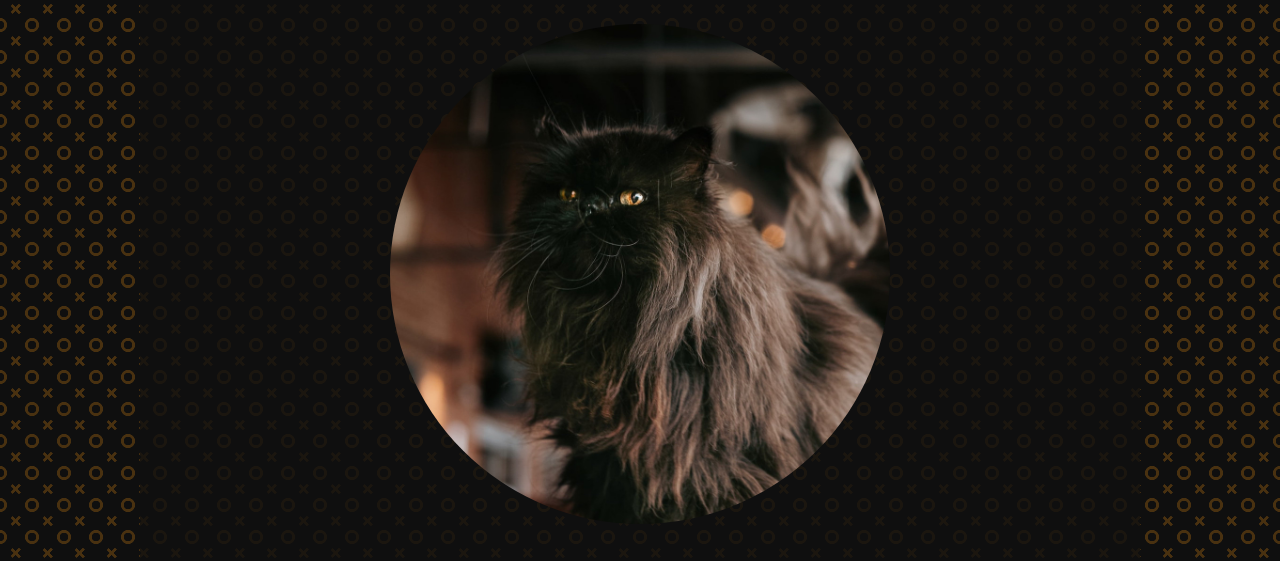
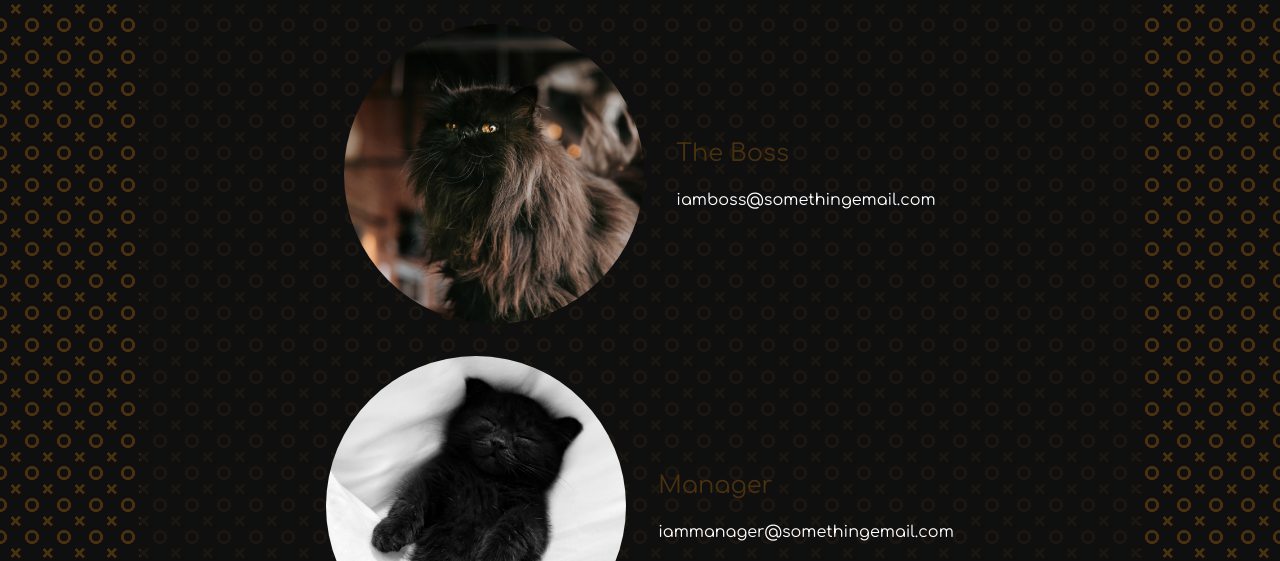
Before and after one commit to smkakitani/odin-restaurant-page, a website built with webpack: page dist/index.html in a window 1280 px wide. Shown: the part 391-952 px from the top of the page. Built offline with nearby package versions, Linux system fonts and the light colour scheme.

Commit message:
Add contact.js content and fix some typos and comments

```diff
--- a/src/pages/contact.js
+++ b/src/pages/contact.js
@@ -1,5 +1,32 @@
 import catTheBoss from '../images/cat-the-boss.jpg';
+import catManager from '../images/cat-manager.jpg';
+import catSoldier from '../images/cat-soldier.jpg';
 
+// contacts factory function
+const ContactFactory = (cssClass, image, title, email) => {
+  const catDiv = document.createElement('div');
+  catDiv.classList.add(`${cssClass}`);
+
+  //img
+  const contactImg = document.createElement('img');
+  contactImg.src = image;
+  catDiv.appendChild(contactImg);
+
+  // description
+  const contactPara = document.createElement('div');
+  contactPara.classList.add('description');
+  catDiv.appendChild(contactPara);
+
+  const contactTitle = document.createElement('p');
+  contactTitle.textContent = `${title}`;
+  contactPara.appendChild(contactTitle);
+
+  const contactText = document.createElement('p');
+  contactText.textContent = `${email}`;
+  contactPara.appendChild(contactText);
+
+  return catDiv;
+};
 
 const contactPage = function() {
   const mainContainer = document.querySelector('#content');
@@ -8,10 +35,13 @@ const contactPage = function() {
   mainContainer.appendChild(contactDiv);
 
   // append contacts to .contact
+  const managerContact = ContactFactory('manager', catManager, 'Manager', 'iammanager@somethingemail.com');
+  const soldierContact = ContactFactory('soldier', catSoldier, 'Soldiers', 'meowmeow@somethingemail.com');
+
   contactDiv.appendChild(contactTheBoss());
+  contactDiv.appendChild(managerContact);
+  contactDiv.appendChild(soldierContact);
 
-
-  console.log('contaaacts');
   return mainContainer;
 };
 
@@ -25,7 +55,18 @@ const contactTheBoss = function() {
   theBossImg.alt = "Black cat named The Boss, current proprietary"
   theBossDiv.appendChild(theBossImg);
 
-  // text
+  // description
+  const theBossPara = document.createElement('div');
+  theBossPara.classList.add('description');
+  theBossDiv.appendChild(theBossPara);
+
+  const theBossTitle = document.createElement('p');
+  theBossTitle.textContent = "The Boss";
+  theBossPara.appendChild(theBossTitle);
+
+  const theBossText = document.createElement('p');
+  theBossText.textContent = "iamboss@somethingemail.com";
+  theBossPara.appendChild(theBossText);
 
   return theBossDiv;
 };
--- a/src/pages/home.js
+++ b/src/pages/home.js
@@ -23,7 +23,6 @@ const homePage = function() {
   text.textContent = "The Boss, she owns it!";
   homeDiv.appendChild(text);
 
-  // console.log(mainContainer);
   return mainContainer;
 };
 
--- a/src/pages/menu.js
+++ b/src/pages/menu.js
@@ -22,7 +22,6 @@ const menuPage = function() {
   menuDiv.appendChild(menuCappuccino());
   menuDiv.appendChild(menuFrappe());
 
-  // console.log(drinkMocha);
   return mainContainer;
 };
 
--- a/src/styles/contact.css
+++ b/src/styles/contact.css
@@ -1,19 +1,27 @@
 .contact {
   display: grid;
   grid-template-rows: 1fr 1fr;
-
+  gap: 2em;
 }
 
-.the-boss {
+.the-boss, .manager, .soldier {
   color: #fff;
 
   display: flex;
   justify-content: center;
+  align-items: center;
+  gap: 2em;
 }
 
-.the-boss img {
-  width: 50%;
+.the-boss img, .manager img, .soldier img {
+  width: 30%;
   height: auto;
 
   border-radius: 50%;
 }
+
+.description p:first-child {
+  color: var(--color-brown);
+  font-size: 1.5rem;
+  margin-bottom: 1em;
+}
--- a/src/styles/style.css
+++ b/src/styles/style.css
@@ -15,6 +15,7 @@
   --color-brown-opacity: rgb(73, 49, 16, 0.8);
 }
 
+/* creating fonts */
 @font-face {
   font-family: 'Comfortaa';
   src: url('../fonts/Comfortaa-VariableFont.ttf');
@@ -26,7 +27,7 @@
   src: url('../fonts/IndieFlower-Regular.ttf');
 }
 
-
+/* everything else */
 body {
   background: radial-gradient(circle at top left,transparent 9%, #493110 10% ,#493110 15% , transparent 16%) , radial-gradient(circle at bottom left,transparent 9%, #493110 10% ,#493110 15% , transparent 16%), radial-gradient(circle at top right ,transparent 9%, #493110 10% ,#493110 15% , transparent 16%) , radial-gradient(circle at bottom right,transparent 9%, #493110 10% ,#493110 15% , transparent 16%),radial-gradient(circle, transparent 25%, #0f0f0f  26%),linear-gradient(45deg, transparent 46%, #493110 47%, #493110 52%, transparent 53%), linear-gradient(135deg, transparent 46%, #493110 47%, #493110 52%, transparent 53%);
         background-size: 2em 2em;
@@ -57,12 +58,11 @@ header  p:first-child {
 }
 
 #tabs {
-  color: #fff/* var(--color-brown) */;
+  color: #fff;
   font-family: 'Comfortaa',  sans-serif;
   font-size: 2rem;
 
   width: 500px;
-  /* background-color: var(--color-darkest-opacity); */
   padding: 0.5em;
   border-top-left-radius: 30px;
   border-top-right-radius: 30px;
```
Also changed, not shown: dist/1c14a633b3f1c4919df5.jpg (added), dist/6ed4c47cb147114d1dc4.jpg (added), dist/ba74ae0f3010557e5efb.jpg (added), dist/fc7cfc0595ab27186f26.jpg (added), dist/main.js, src/images/cat-manager.jpg (added), src/images/cat-soldier.jpg (added).
